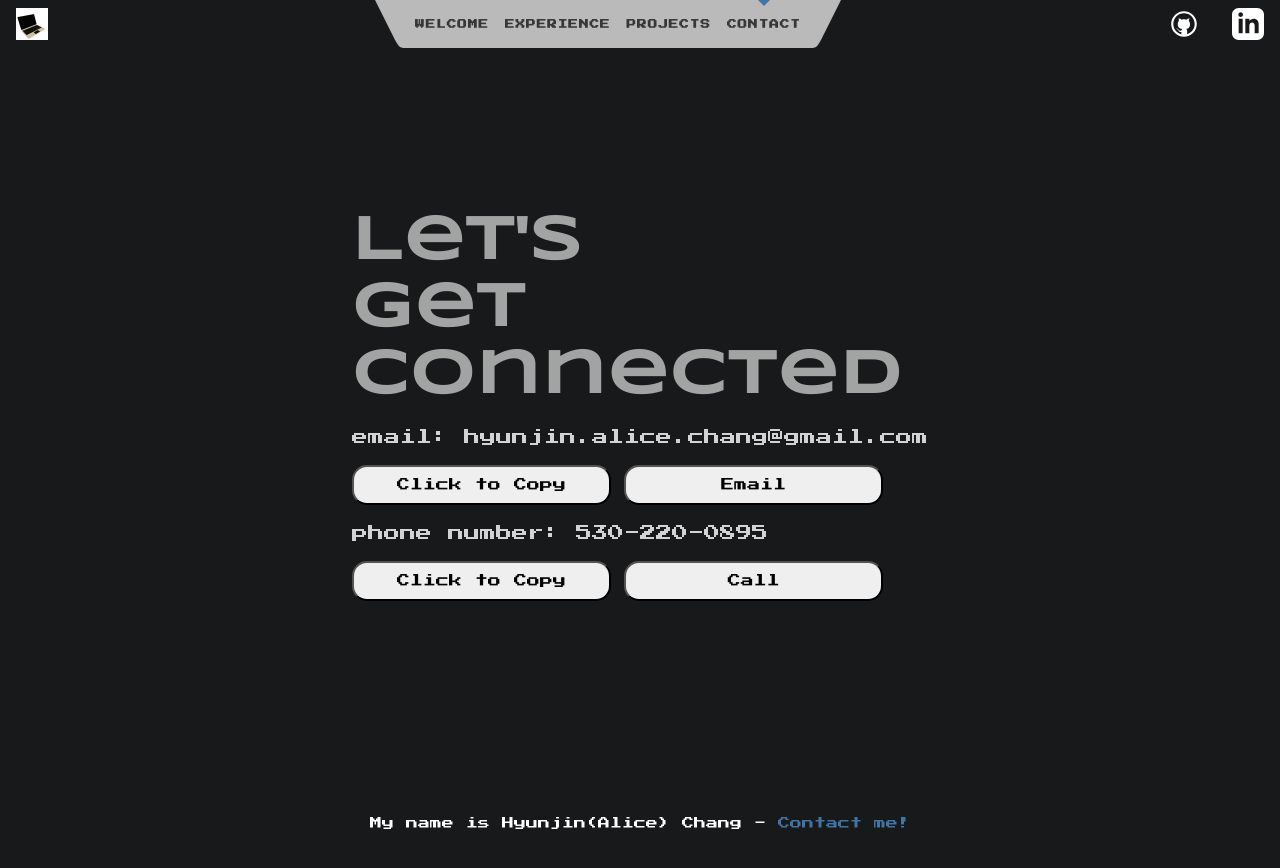
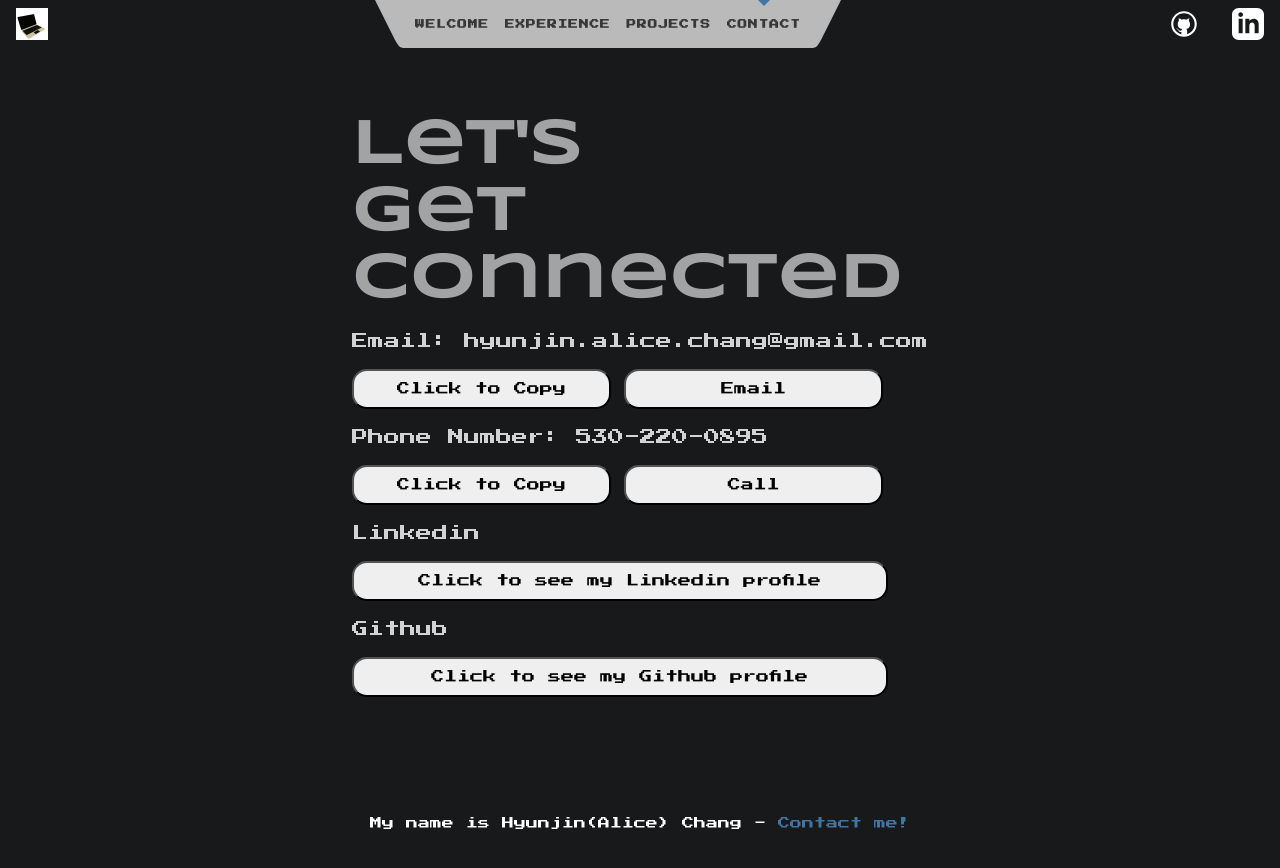
Before and after one commit to chj2788/svelte-portfolio, a SvelteKit app: page /contact in a window 1280 px wide. Shown: the top 868 px of the page. Built offline with nearby package versions, Linux system fonts and the light colour scheme.

Commit message:
add linkedin and github profile to contact page

```diff
--- a/src/routes/contact/+page.svelte
+++ b/src/routes/contact/+page.svelte
@@ -17,18 +17,34 @@
 	<div>
 		<div class="intro-text">Let's <br>get <br>connected</div>
 		<p class="contact-info">
-			email: hyunjin.alice.chang@gmail.com
+			Email: hyunjin.alice.chang@gmail.com
 		</p>
 		<div class="button-wrapper">
 			<button on:click|preventDefault={()=>copyToClipboard("hyunjin.alice.chang@gmail.com")}>Click to Copy</button>
 			<button on:click|preventDefault={()=>window.location.href="mailto:hyunjin.alice.chang@gmail.com"}>Email</button>
 		</div>
 		<p class="contact-info">
-			phone number: 530-220-0895
+			Phone Number: 530-220-0895
 		</p>
 		<div class="button-wrapper">
 			<button on:click|preventDefault={()=>copyToClipboard("530-220-0895")}>Click to Copy</button>
 			<button on:click|preventDefault={()=>window.location.href="tel:530-220-0895"}>Call</button>
+		</div>
+		<p class="contact-info">
+			Linkedin
+		</p>
+		<div class="button-wrapper">
+			<button class="single-button" on:click|preventDefault={()=>window.open("https://www.linkedin.com/in/hyunjin-alice-chang-0a91621a3/", '_blank')}>
+				Click to see my Linkedin profile
+			</button>
+		</div>
+		<p class="contact-info">
+			Github
+		</p>
+		<div class="button-wrapper">
+			<button class="single-button" on:click|preventDefault={()=>window.open("https://github.com/chj2788", '_blank')}>
+				Click to see my Github profile
+			</button>
 		</div>
 	</div>
 </div>
@@ -71,6 +87,10 @@
 		padding: 2% 5%;
 		border-radius: 15px;
 		width: 45%;
+	}
+
+	.single-button {
+		width: 93%;
 	}
 
 	button:hover {
```
